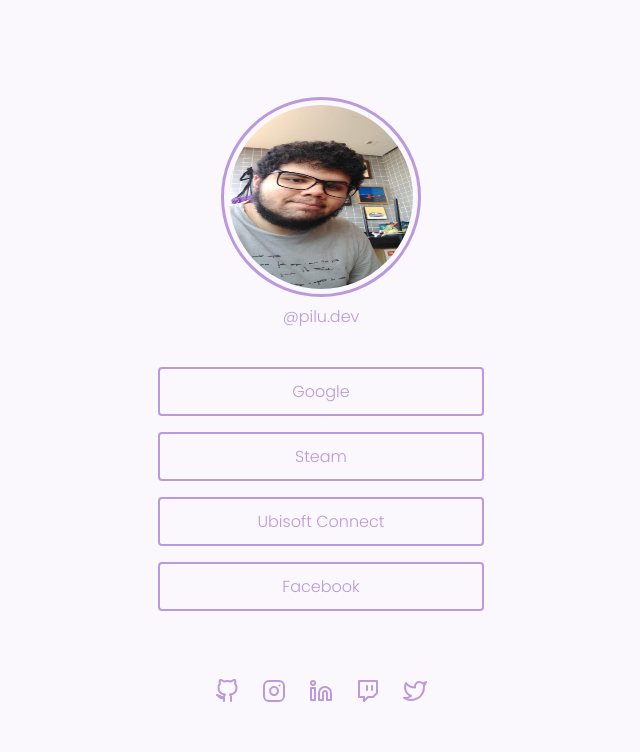
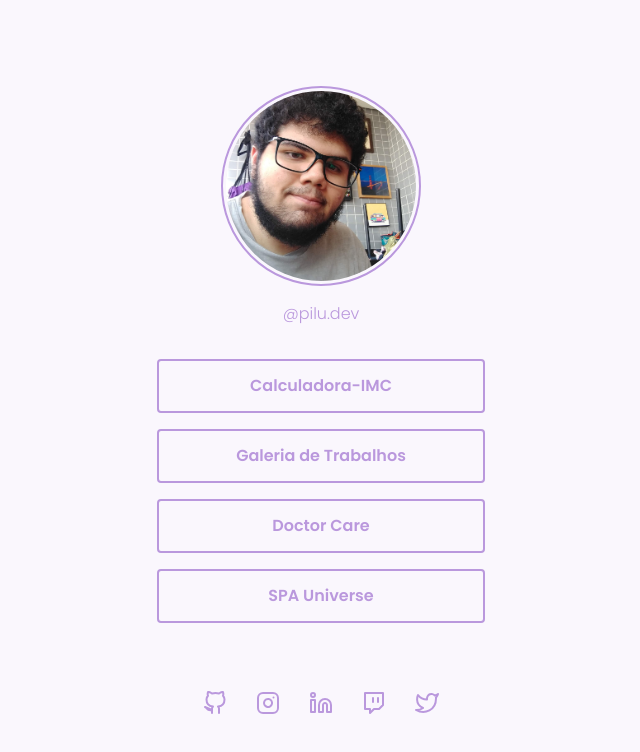
Before and after one commit to PiluVitu/Desafio-Social-Tree, a plain HTML site: page index.html in a window 1280 px wide. Shown: the whole page, without its empty margins (319-959 px from the left). Drawn offline with Linux system fonts and the light colour scheme.

Commit message:
desafio re feito do zero

```diff
--- a/index.html
+++ b/index.html
@@ -1,70 +1,56 @@
 <!DOCTYPE html>
 <html lang="pt-BR">
   <head>
+    <link rel="preconnect" href="https://fonts.googleapis.com" />
+    <link rel="preconnect" href="https://fonts.gstatic.com" crossorigin />
     <meta charset="UTF-8" />
+    <meta http-equiv="X-UA-Compatible" content="IE=edge" />
     <meta name="viewport" content="width=device-width, initial-scale=1.0" />
-    <title>Pylo Tree</title>
     <link rel="stylesheet" href="style.css" />
-    <style>
-      @import url("https://fonts.googleapis.com/css2?family=Poppins:ital,wght@0,300;0,600;1,300;1,600&display=swap");
-    </style>
+    <link
+      href="https://fonts.googleapis.com/css2?family=Poppins:wght@300;600&display=swap"
+      rel="stylesheet"
+    />
+    <title>Pilu.Dev</title>
   </head>
   <body>
-    <header>
-      <div>
-        <img
-          id="profileimg"
-          src="./assets/profile img.jpeg"
-          alt="Profile Img"
-        />
-        <p>
+    <div class="container">
+      <header class="profile">
+        <div class="img">
+          <img src="./assets/profile img.jpeg" alt="Imagem de Perfil" />
+        </div>
+        <span
+          ><a href="http://intagram.com/pilu.dev" target="_blank"
+            >@pilu.dev</a
+          ></span
+        >
+      </header>
+      <main class="projectsLinks">
+        <nav>
+          <a href="https://piluvitu.github.io/Calculadora-IMC/" target="_blank"
+            >Calculadora-IMC</a
+          >
           <a
-            href="https://instagram.com/pilu.dev?utm_medium=copy_link"
+            href="https://piluvitu.github.io/Projeto05-Explorer/"
             target="_blank"
-            >@pilu.dev</a
+            >Galeria de Trabalhos</a
           >
-        </p>
-      </div>
-    </header>
-    <main>
-      <section id="menu">
-        <ul id="menu">
-          <li class="menu">
-            <p class="menu">
-              <a href="http://google.com" target="_blank">Google</a>
-            </p>
-          </li>
-          <li class="menu">
-            <p class="menu">
-              <a href="https://store.steampowered.com/" target="_blank"
-                >Steam</a
+          <a
+            href="https://piluvitu.github.io/NLW-Return-Origin-Principal-/"
+            target="_blank"
+            >Doctor Care</a
           >
-            </p>
-          </li>
-          <li class="menu">
-            <p class="menu">
-              <a href="https://ubisoftconnect.com/pt-BR/" target="_blank"
-                >Ubisoft Connect</a
+          <a
+            href="https://spa-universe-explorer-bsdkh3wqc-piluvitu.vercel.app/"
+            target="_blank"
+            >SPA Universe</a
           >
-            </p>
-          </li>
-          <li class="menu">
-            <p class="menu">
-              <a href="http://facebook.com" target="_blank">Facebook</a>
-            </p>
-          </li>
-        </ul>
-      </section>
+        </nav>
       </main>
-    <footer>
-      <section id="sub-menu">
-        <ul id="sub-menu1">
-          <li class="sub-menu">
-            <a
-              href="https://github.com/PiluVitu"
-              target="_blank"
-              rel="noopener noreferrer"
-              ><svg
+      <footer class="socialLinks">
+        <nav>
+          <a id="gitHub" href="" target="_blank">
+            <svg
               width="24"
               height="24"
               viewBox="0 0 24 24"
@@ -87,13 +73,8 @@
               </defs>
             </svg>
           </a>
-          </li>
-          <li class="sub-menu">
-            <a
-              href="https://instagram.com/pilu.dev?utm_medium=copy_link"
-              target="_blank"
-              rel="noopener noreferrer"
-              ><svg
+          <a id="instagram" href="" target="_blank">
+            <svg
               width="24"
               height="24"
               viewBox="0 0 24 24"
@@ -123,13 +104,8 @@
               />
             </svg>
           </a>
-          </li>
-          <li class="sub-menu">
-            <a
-              href="https://www.linkedin.com/in/pilu-vitu/"
-              target="_blank"
-              rel="noopener noreferrer"
-              ><svg
+          <a id="linkedIn" href="" target="_blank">
+            <svg
               width="24"
               height="24"
               viewBox="0 0 24 24"
@@ -159,13 +135,8 @@
               />
             </svg>
           </a>
-          </li>
-          <li class="sub-menu">
-            <a
-              href="https://www.twitch.tv/"
-              target="_blank"
-              rel="noopener noreferrer"
-              ><svg
+          <a id="twitch" href="" target="_blank">
+            <svg
               width="24"
               height="24"
               viewBox="0 0 24 24"
@@ -181,13 +152,8 @@
               />
             </svg>
           </a>
-          </li>
-          <li class="sub-menu">
-            <a
-              href="https://twitter.com/home"
-              target="_blank"
-              rel="noopener noreferrer"
-              ><svg
+          <a id="twitter" href="" target="_blank">
+            <svg
               width="24"
               height="24"
               viewBox="0 0 24 24"
@@ -203,9 +169,8 @@
               />
             </svg>
           </a>
-          </li>
-        </ul>
-      </section>
+        </nav>
       </footer>
+    </div>
   </body>
 </html>
--- a/style.css
+++ b/style.css
@@ -1,84 +1,182 @@
+:root {
+  --hue: 270;
+  --body-bg-color: hsl(var(--hue), 60%, 98%);
+  --purple: hsl(var(--hue), 50%, 73%);
+  font-size: 62.5%;
+}
 * {
   margin: 0;
   padding: 0;
-  font-family: 'Poppins', sans-serif;
   box-sizing: border-box;
-}
-:root {
-  --body-bg-color: #faf7fd;
-  --purple: #bb99dd;
-}
-/*Retirar o sublinhando das tags a */
-a {
+  list-style: none;
   text-decoration: none;
 }
 
 body {
-  /*Cor de fundo alterada largura estabelecida para ocupar 100% da capacidade*/
-  background-color: #faf7fd;
-  text-align: center;
   height: 100vh;
-  width: 100vw;
-  display: flex;
-  justify-content: center;
-  align-items: center;
-  flex-direction: column;
+
+  font-size: 1.6rem;
+
+  display: grid;
+  place-items: center;
+
+  font-family: 'Poppins', sans-serif;
+
+  background-color: var(--body-bg-color);
+
+  transition: all 0.5s;
+}
+a {
+  color: var(--purple);
 }
 
-img {
-  border-radius: 50%;
-  border: #bb99dd solid 3px;
-  height: 200px;
-  width: 200px;
-  padding: 5px;
+.container {
+  width: 32.8rem;
+
+  display: flex;
+  flex-direction: column;
+  align-items: center;
 }
 
-main {
-  margin-top: 38px;
+.profile {
+  display: flex;
+  flex-direction: column;
+  align-items: center;
+  gap: 1.5rem;
+}
+.profile img {
+  height: 20rem;
+  width: 20rem;
+
+  border-radius: 50%;
+  object-fit: cover;
+
+  padding: 0.3rem;
+
+  border: 2px solid var(--purple);
+
+  transition: all 0.5s;
+}
+.profile img:hover {
+  width: 21rem;
+  height: 21rem;
+}
+.img {
+  display: grid;
+  place-items: center;
+}
+.profile .img:after {
+  content: 'Olá, bem vindo ao meu portfolio, abaixo você encontra alguns projetos que eu já fiz seja ele desafio ou pessoal. Qualquer dúvida pode me chamar no linkedIn.';
+  color: var(--purple);
+  display: block;
+  font-weight: 600;
+  font-size: 1.6rem;
+  transform: translateY(-2px);
+  position: absolute;
+  top: -100px;
+  left: -100px;
+  opacity: 0;
+  line-height: 2.4rem;
+  transition: all 0.5s;
+}
+.profile .img:hover:after {
+  transform: translateY(12px);
+  position: unset;
+  opacity: 1;
 }
 
-p.menu {
-  margin-top: 10px;
-  color: #bb99dd;
+.profile a {
+  font-weight: 300;
+  font-size: 1.6rem;
+  line-height: 2.4rem;
+}
+.profile a:hover {
+  filter: saturate(200%);
 }
 
-a:link {
-  color: #bb99dd;
+.projectsLinks {
+  margin-block: 3.3rem 6.8rem;
+  width: 100%;
+}
+.projectsLinks nav {
+  display: grid;
+
+  gap: 1.6rem;
+}
+.projectsLinks nav a {
+  border: 2px solid var(--purple);
+  border-radius: 4px;
+
+  padding-block: 1.3rem;
+
+  text-align: center;
+
+  font-weight: 600;
+  font-size: 1.6rem;
+  line-height: 2.4rem;
+
+  transition: all 0.3s;
 }
 
-a:visited {
-  color: #bb99dd;
+.projectsLinks nav a:hover {
+  background-color: var(--purple);
+  color: var(--body-bg-color);
 }
 
-a:hover {
-  color: #9a50e4;
+.socialLinks nav {
+  display: flex;
+  align-items: center;
+  gap: 2.9rem;
+}
+.socialLinks nav a {
+  display: flex;
+  align-items: center;
+  gap: 0.8rem;
+
+  transition: all 0.5s;
+}
+.socialLinks nav a::after {
+  content: 'Text';
+  font-weight: 600;
+  font-size: 1.6rem;
+  line-height: 2.4rem;
+  transform: translateX(-2rem);
+  position: absolute;
+  top: 1px;
+  left: 1px;
+  opacity: 0;
+  transition: all 0.6s;
+}
+.socialLinks nav a:hover:after,
+.socialLinks nav a:focus:after {
+  transform: translateX(0.2rem);
+  position: unset;
+  display: inline;
+  opacity: 1;
 }
 
-li.menu {
-  list-style-type: none;
-  border: #bb99dd solid 2px;
-  border-radius: 4px;
-  margin-bottom: 16px;
-  width: 326px;
-  height: 49px;
-  text-align: center;
+.socialLinks svg path {
+  stroke: var(--purple);
 }
 
-section#sub-menu {
-  width: 236px;
-  height: 24px;
+.socialLinks nav #gitHub::after {
+  content: 'GitHub';
 }
-/*Botei flex no ul e ficou em linha e foi para o lado, justify content center alinhou no meio  */
-ul#sub-menu1 {
-  display: flex;
+.socialLinks nav #instagram::after {
+  content: 'Instagram';
+}
+.socialLinks nav #linkedIn::after {
+  content: 'LinkedIn';
+}
+.socialLinks nav #twitch::after {
+  content: 'Twitch';
+}
+.socialLinks nav #twitter::after {
+  content: 'Twitter';
 }
 
-li.sub-menu {
-  list-style-type: none;
-  width: 236px;
-  height: 24px;
+@media (max-width: 375px) {
+  :root {
+    font-size: 52%;
+  }
 }
-
-footer {
-  margin-top: 52px;
-}
```
Also changed, not shown: assets/github.svg (deleted), assets/instagram.svg (deleted), assets/linkedin.svg (deleted), assets/twitch.svg (deleted), assets/twitter.svg (deleted). Lines whose indentation alone changed are shown as unchanged.
